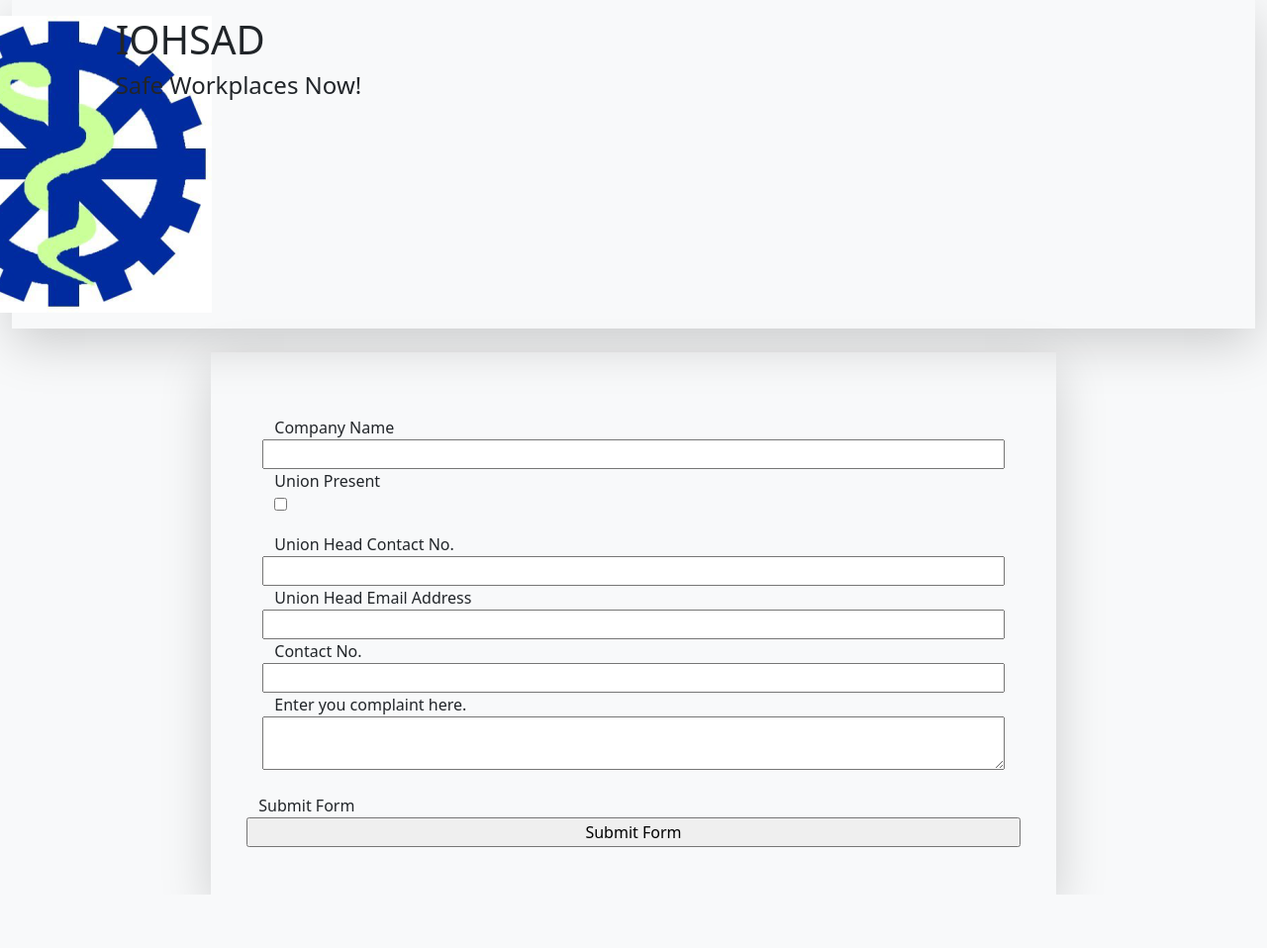
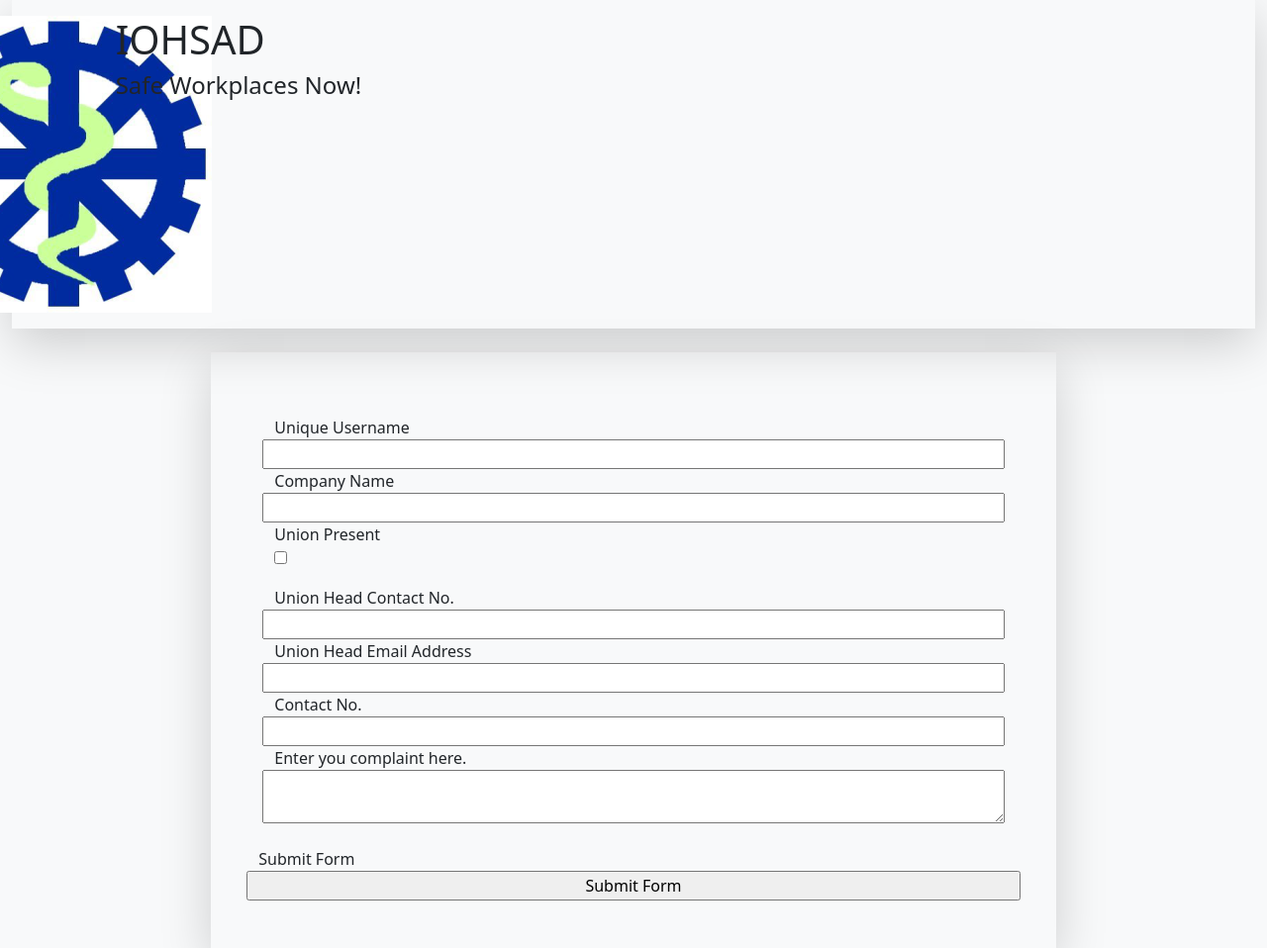
Before and after one commit to simonqq21/IOHSAD-Ex-Nihilo-Web-App, a Flask app: page /forms/forma in a window 1280 px wide. Shown: the whole page at 99% size. Before the commit the page ends 904 px from the top, so only its background shows below. Run offline with Flask 2, Linux system fonts and the light colour scheme; some libraries are stand-ins or nearby versions.

Commit message:
retrieved form submissions in backend added unique username input to complaint form

```diff
--- a/app/forms.py
+++ b/app/forms.py
@@ -11,6 +11,7 @@ from wtforms.validators import DataRequired, Email, InputRequired
 then finally a large textbox for the nature of the complaint
 '''
 class ComplaintForm(FlaskForm):
+    username = StringField("Unique Username", validators=[DataRequired(), InputRequired()])
     companyName = StringField("Company Name", validators=[DataRequired(), InputRequired()])
     unionPresence = BooleanField("Union Present", validators=[DataRequired(), InputRequired()])
     unionHeadContactNo = TelField("Union Head Contact No.")
--- a/app/routes.py
+++ b/app/routes.py
@@ -1,4 +1,4 @@
-from flask import render_template, url_for, request, jsonify, send_from_directory
+from flask import render_template, url_for, request, jsonify, send_from_directory, flash
 
 from app import App
 from datetime import datetime, date
@@ -21,4 +21,15 @@ formname parameter is the short name of the form
 @App.route('/forms/<formname>', methods=['GET', 'POST'])
 def renderForm(formname):
     form = ComplaintForm()
+    if request.method == 'POST':
+        print(f"Username: {form.username.data}\n \
+        Company name: {form.companyName.data}\n \
+        Union present: {form.unionPresence.data}\n \
+        Union head contact no: {form.unionHeadContactNo.data}\n \
+        Union head email address: {form.unionHeadEmail.data}\n \
+        Contact number: {form.contactNumber.data}\n \
+        Complaint: {form.complaint.data}")
+    if form.validate_on_submit():
+
+        flash(f"{form.companyName.data}")
     return render_template(f"{formname}.html", title="Complaint Form", form=form)
--- a/app/templates/forma.html
+++ b/app/templates/forma.html
@@ -29,6 +29,15 @@
           <form class="col-sm-8 shadow-lg p-5" method="POST" novalidate>
             {{form.hidden_tag()}}
             <div class="row p-3 mb-2">
+              <div class="col-sm-12">
+                <div class="row">
+                  {{ form.username.label }}
+                </div>
+                <div class="row">
+                  {{ form.username }}
+                </div>
+              </div>
+
               <div class="col-sm-12">
                 <div class="row">
                   {{ form.companyName.label }}
```
